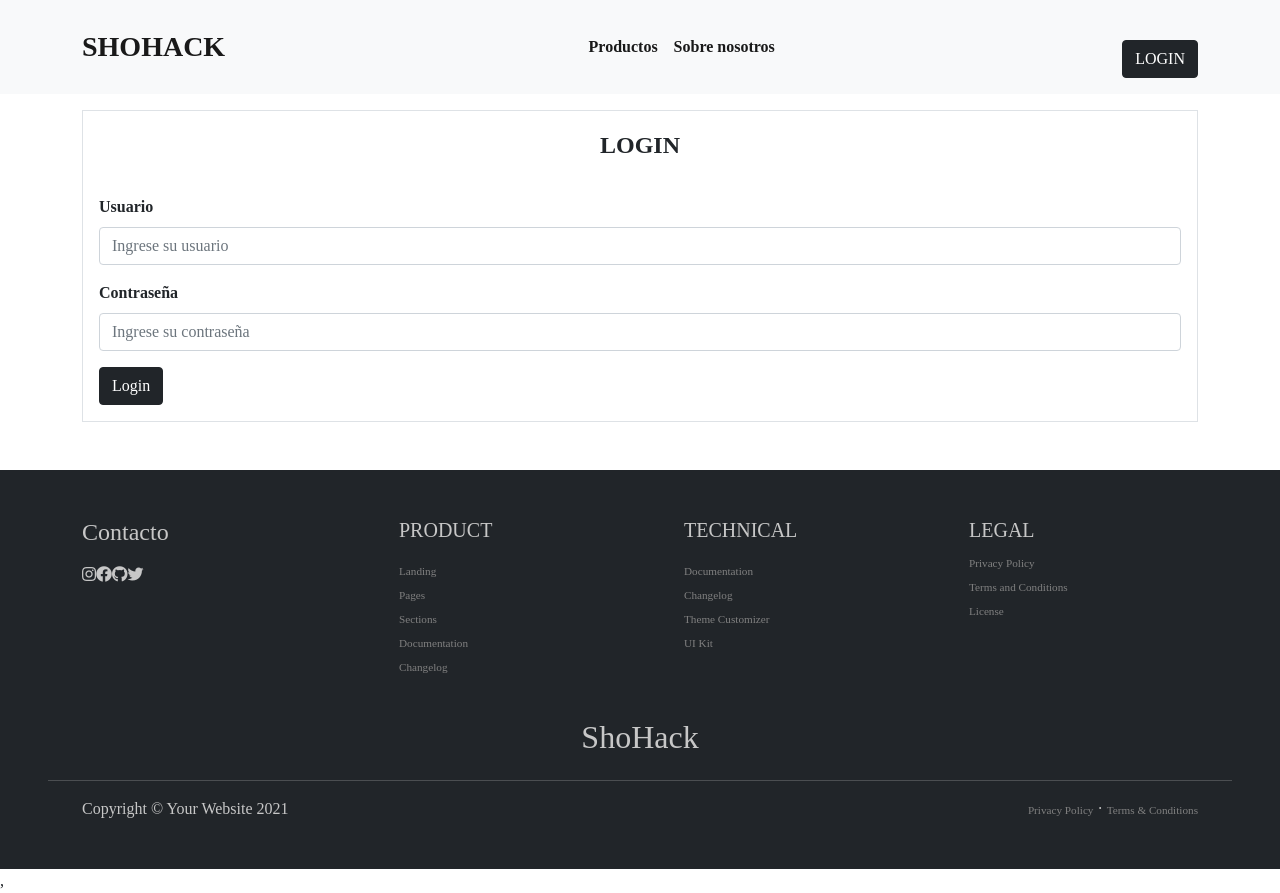
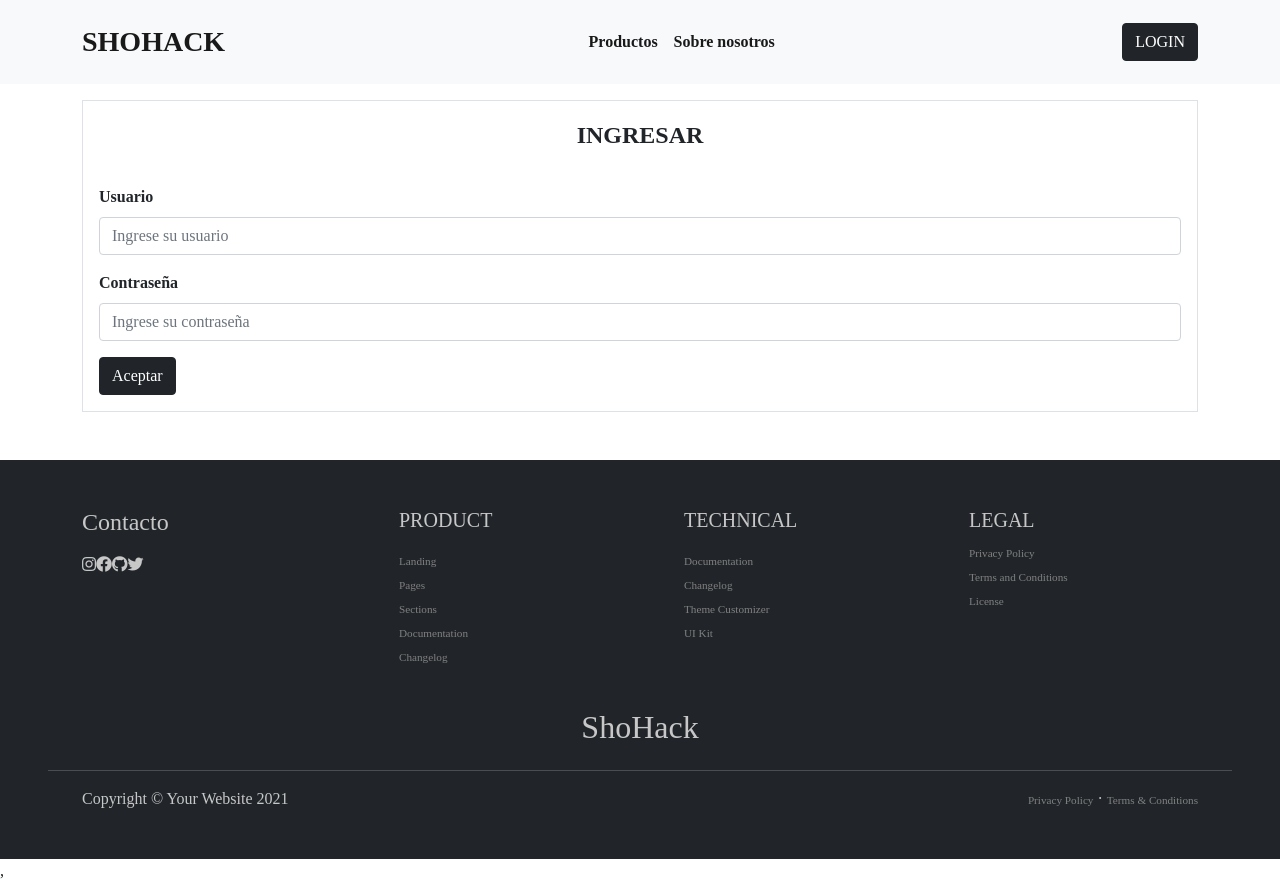
Before and after one commit to AleNunez7/FrontECommerce, a React (Create React App) app in the folder react-shohack/: page /login in a window 1280 px wide. Built offline with nearby package versions, Linux system fonts and the light colour scheme; a web font is replaced by a local one.

Commit message:
se finalizó el login

```diff
--- a/react-shohack/src/Components/Home/Navbar/Navbar.jsx
+++ b/react-shohack/src/Components/Home/Navbar/Navbar.jsx
@@ -23,26 +23,15 @@ function Navbar() {
 
           <div className="collapse navbar-collapse" id="navbarNavAltMarkup">
             <div className="navbar-nav ms-auto">
-              <a
-                className="nav nav-link active "
-                aria-current="page"
-                href="/productos"
-              >
+              <a className="nav nav-link active " aria-current="page" href="/productos">
                 Productos
               </a>
-              <a
-                className="nav-link active "
-                aria-current="page"
-                href="/sobre-nosotros"
-              >
+              <a className="nav-link active " aria-current="page" href="/sobre-nosotros">
                 Sobre nosotros
               </a>
             </div>
             <div className="ms-auto">
-              <Link
-                to="/login"
-                className="btn btn-dark text-white rounded mt-4"
-              >
+              <Link to="/login" className="btn btn-dark text-white rounded">
                 LOGIN
               </Link>
               {/* <Link className="text-dark" to="/user">
--- a/react-shohack/src/Components/User/Login/Login.jsx
+++ b/react-shohack/src/Components/User/Login/Login.jsx
@@ -1,15 +1,42 @@
 import React from "react";
 import Navbar from "../../Home/Navbar/Navbar";
 import Footer from "../../Home/Footer/Footer";
+import { useState } from "react";
+import axios from "axios";
+import { useDispatch } from "react-redux";
+import { useHistory } from "react-router-dom";
 
 function Login() {
+  const dispatch = useDispatch();
+  const history = useHistory();
+  const [password, setPassword] = useState("");
+  const [username, setUsername] = useState("");
+
+  const handlePassword = (ev) => {
+    setPassword(String(ev.target.value));
+  };
+  const handleUsername = (ev) => {
+    setUsername(ev.target.value);
+  };
+
+  const handleLogin = async (ev) => {
+    ev.preventDefault();
+    const response = await axios({
+      method: "POST",
+      url: "http://localhost:8000/tokens",
+      data: { username, password },
+    });
+    response.data.user.token = await response.data.token;
+    dispatch({ type: "ADD_USER", payload: response.data.user });
+    history.push("/");
+  };
   return (
     <>
       <Navbar />
       <div className="container my-3">
         <div className="border p-3">
-          <p className="fw-bold fs-4 text-center">LOGIN</p>
-          <form onSubmit="#">
+          <p className="fw-bold fs-4 text-center">INGRESAR</p>
+          <form onSubmit={handleLogin}>
             <label className="mt-3 fw-bold" htmlFor="">
               Usuario
             </label>
@@ -17,8 +44,8 @@ function Login() {
               type="text"
               className="form-control mt-2"
               name="username"
-              /*     value={username}
-          onChange={(ev) => setUsername(ev.target.value)} */
+              value={username}
+              onChange={handleUsername}
               placeholder="Ingrese su usuario"
             />
             <label className="mt-3 fw-bold" htmlFor="">
@@ -28,11 +55,13 @@ function Login() {
               type="password"
               className="form-control mt-2"
               name="password"
-              /*    value={username}
-          onChange={(ev) => setUsername(ev.target.value)} */
+              value={password}
+              onChange={handlePassword}
               placeholder="Ingrese su contraseña"
             />
-            <button className="btn btn-dark text-white mt-3">Login</button>
+            <button type="submit" className="btn btn-dark text-white mt-3">
+              Aceptar
+            </button>
           </form>
         </div>
       </div>
```
